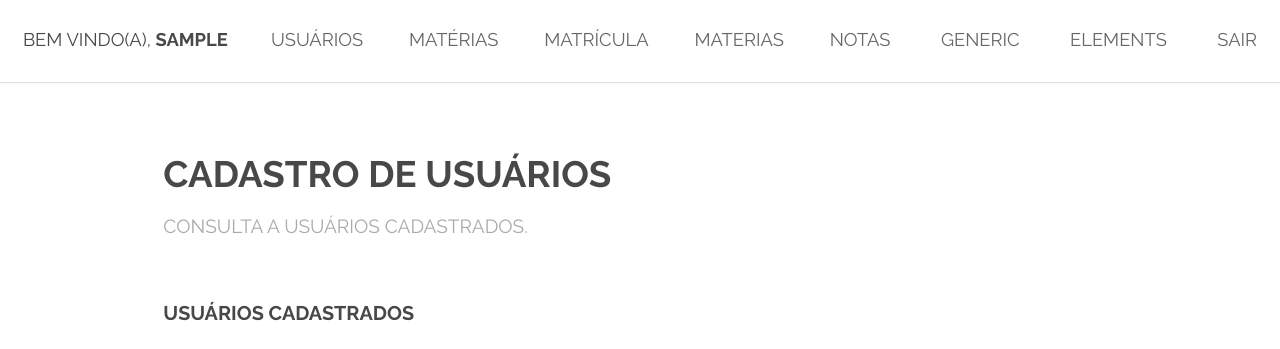
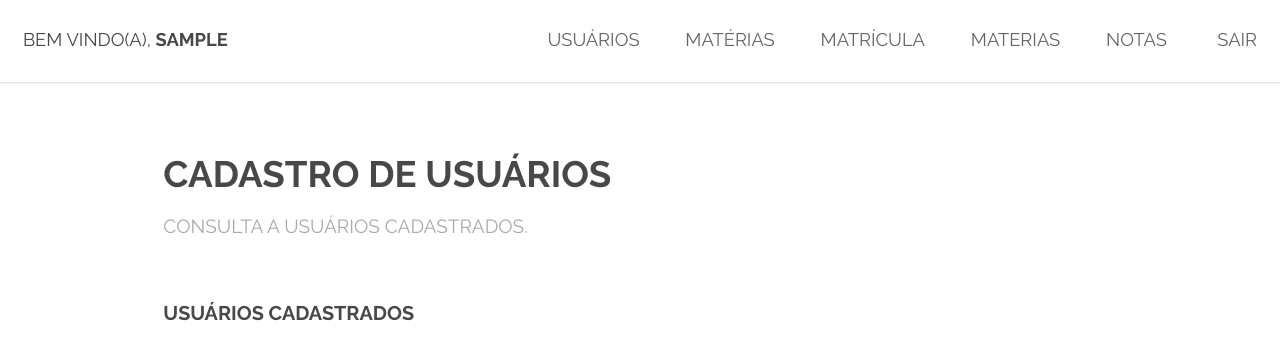
Before and after one commit to marceloMedeiros/portal_maximus, a PHP site: page /usuarios.php in a window 1280 px wide. Shown: the top 349 px of the page. Run offline with PHP 8.4, Linux system fonts and the light colour scheme; the visitor is signed in with stand-in values (Sample User, id 1); data that the repository does not hold is empty.

Commit message:
retirados links genericos do menu

```diff
--- a/portal/menu.php
+++ b/portal/menu.php
@@ -43,8 +43,8 @@ if((isset ($_SESSION['acesso']) == TRUE)){
                 echo (in_array("S", [$_SESSION["ind_aluno"], $_SESSION["ind_professor"]]) ? "<li><a href=\"materias.html\">Materias</a></li>" : "");
                 echo (in_array("S", [$_SESSION["ind_aluno"], $_SESSION["ind_professor"]]) ? "<li><a href=\"notas.html\">Notas</a></li>" : "");
                 ?>
-              <li><a href="generic.html">Generic</a></li>
-              <li><a href="elements.html">Elements</a></li>
+              <!-- <li><a href="generic.html">Generic</a></li>
+              <li><a href="elements.html">Elements</a></li> -->
               <li><a href="logout.php">Sair</a></li>
         </ul>
     </nav>
```
